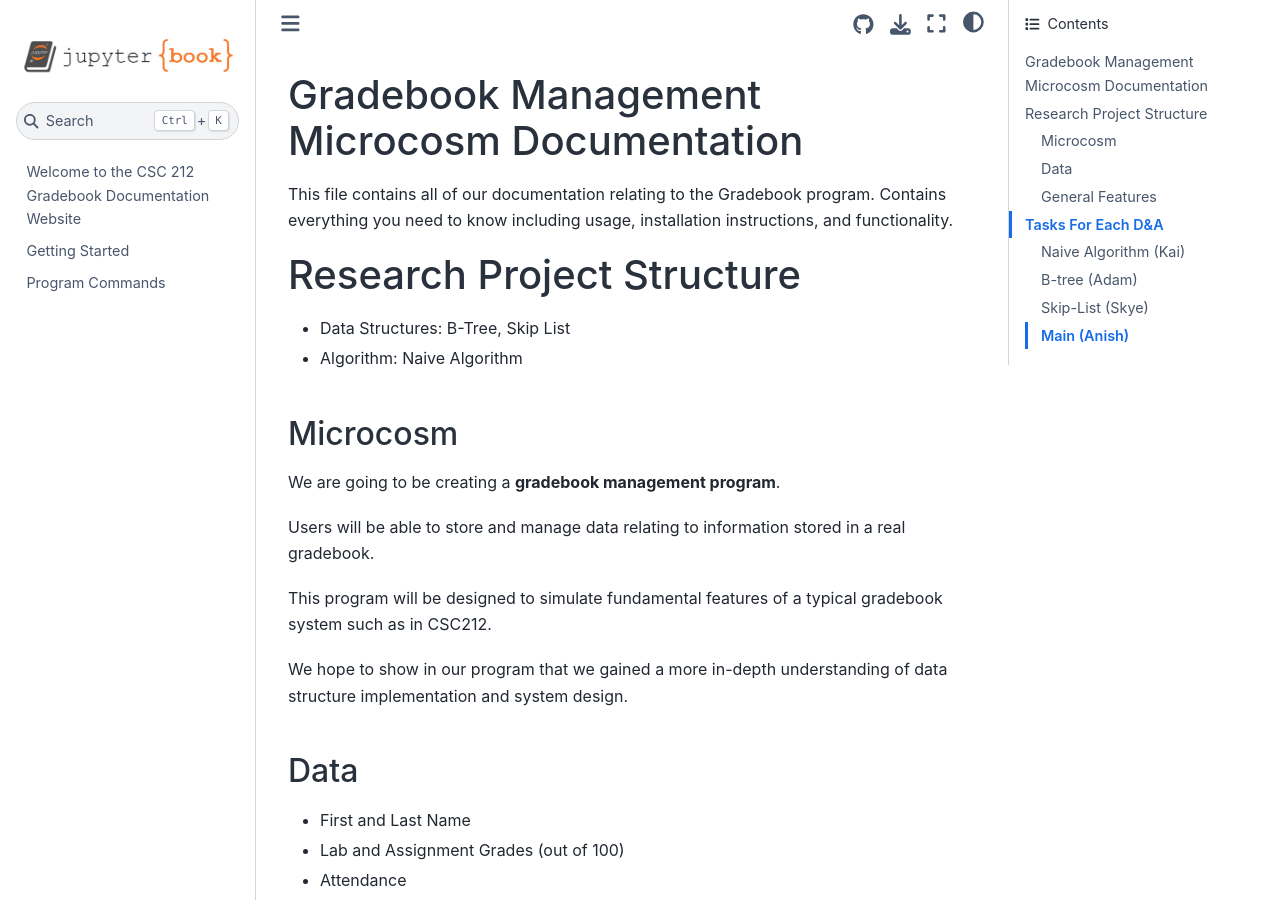
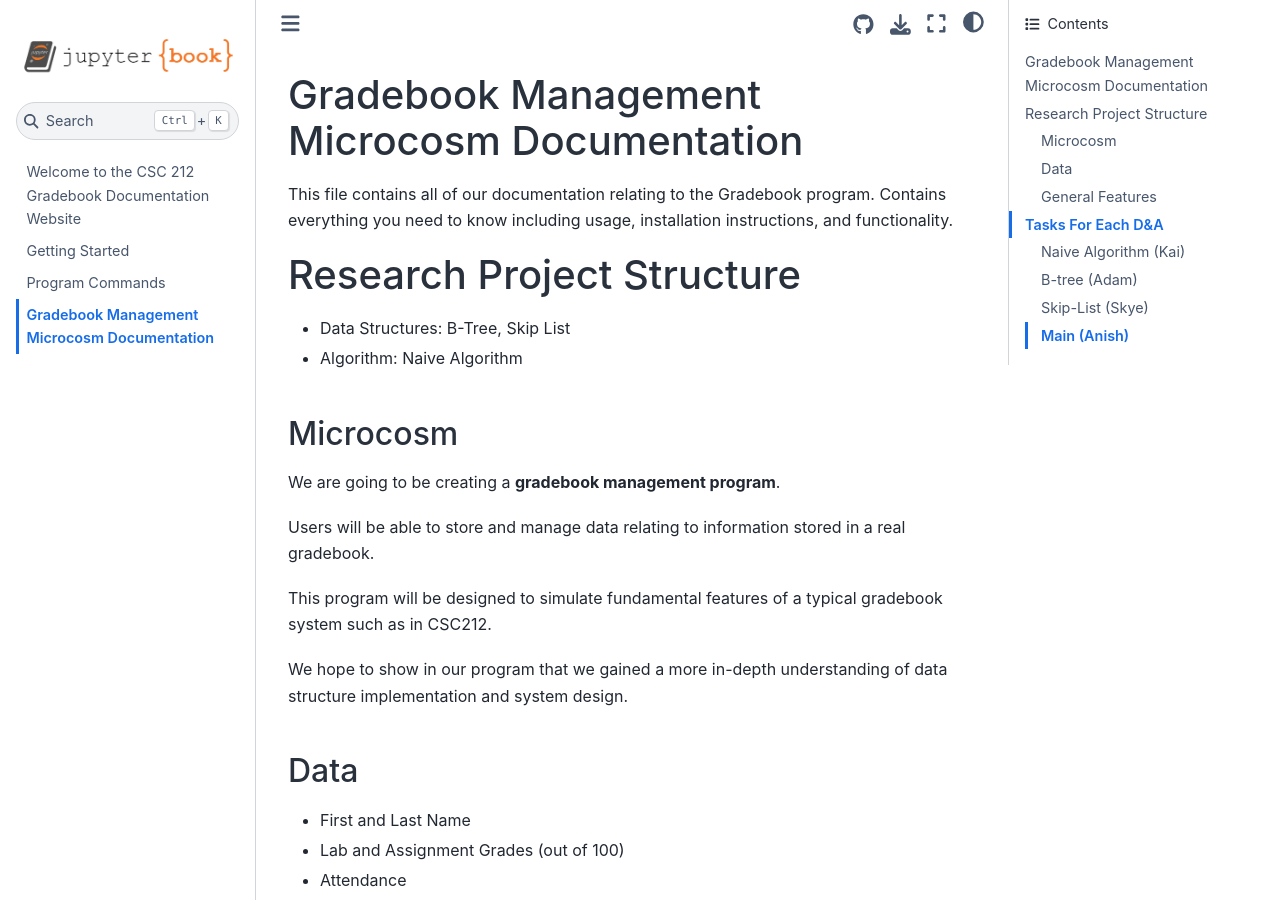
Before and after one commit to ernolfur/CSC212GradeBook, a Jupyter Book: the page built from docs/gradebookdoc/proposal.md, in a window 1280 px wide and 900 px high. Built offline with Jupyter Book 1.0.4 settings and Sphinx 7.4.7 and the Sphinx Book theme 1.1.4, drawn with Linux system fonts in a browser that asks for light colours; pages that are not in the unit, such as notebooks, are missing from menus; part of the change alters nothing that is shown; some of the changed text lies outside the part shown.

```diff
--- a/docs/gradebookdoc/_toc.yml
+++ b/docs/gradebookdoc/_toc.yml
@@ -5,6 +5,5 @@ format: jb-book
 root: intro
 chapters:
   - file: GettingStarted
-  - file: notebooks
-  - file: markdown-notebooks
   - file: commands
+  - file: proposal
```
